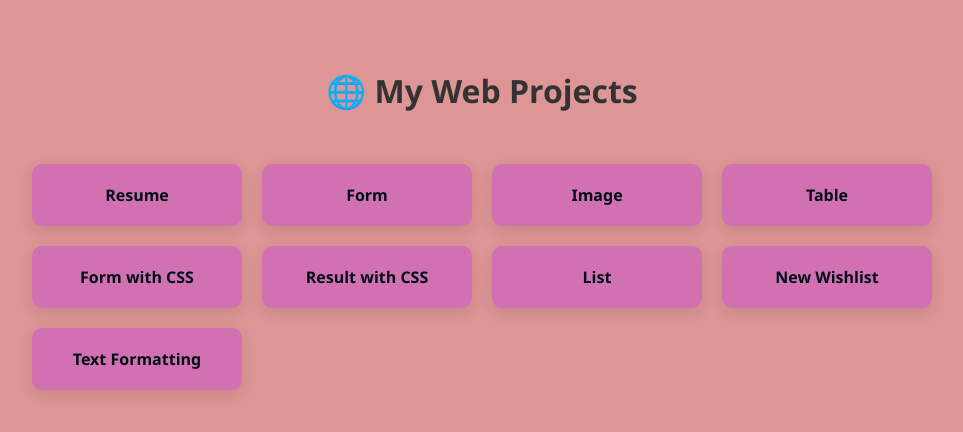
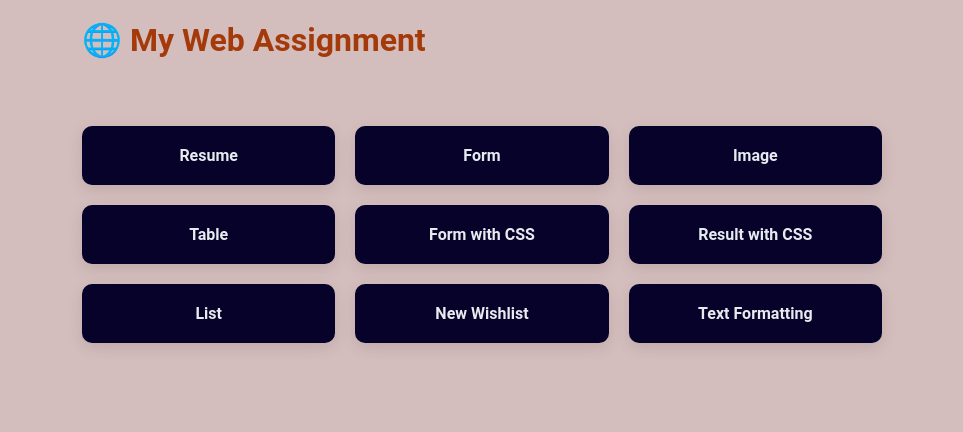
Before and after one commit to siddhishinde2131/Web-Development, a plain HTML site: page index.html in a window 1280 px wide. Shown: the whole page, without its empty margins (158-1121 px from the left). Drawn offline with Linux system fonts and the light colour scheme.

Commit message:
Add files via upload

```diff
--- a/index.html
+++ b/index.html
@@ -2,18 +2,20 @@
 <html lang="en">
 <head>
   <meta charset="UTF-8">
-  <title>My Web Projects</title>
+  <title>My Web Programs</title>
   <style>
     body {
-      background: #dd9595;
-      font-family: 'Segoe UI', sans-serif;
+      background: #d4bdbd;
+      font-family: 'Roboto', sans-serif;
       display: flex;
-      flex-direction: column;
-      align-items: center;
-      padding: 40px;
+            flex-direction: column;
+            gap: 15px;
+            max-width: 800px;
+            margin: 0 auto;
+            padding: 0;
     }
     h1 {
-      color: #333;
+      color: #a43a09;
     }
     .cards {
       display: grid;
@@ -24,7 +26,7 @@
       margin-top: 30px;
     }
     .card {
-      background: #d171b1;
+      background: #07022a;
       border-radius: 10px;
       box-shadow: 0 5px 15px rgba(0,0,0,0.1);
       padding: 20px;
@@ -36,14 +38,14 @@
     }
     .card a {
       text-decoration: none;
-      color: #020d18;
+      color: #e6ebef;
       font-weight: bold;
     }
   </style>
 </head>
 <body>
 
-  <h1>🌐 My Web Projects</h1>
+  <h1>🌐 My Web Assignment</h1>
   <div class="cards">
     <div class="card"><a href="Resume.html">Resume</a></div>
     <div class="card"><a href="Form.html">Form</a></div>
```
